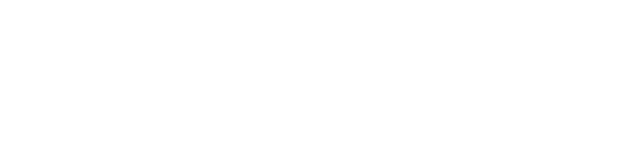
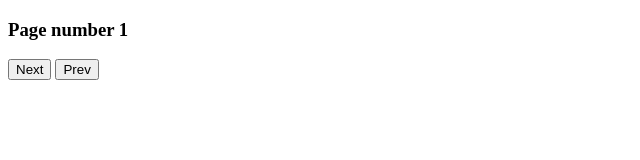
Before and after one commit to acciojob/github-issues-js-sumit7057416306, a website: page main.html in a window 1280 px wide. Shown: the whole page, without its empty margins (0-640 px from the left). Drawn offline with Linux system fonts and the light colour scheme.

Commit message:
Update main.html

```diff
--- a/main.html
+++ b/main.html
@@ -7,7 +7,10 @@
 </head>
 
 <body>
-	<!-- the entire body must be written by student -->
+	<h3>Page number <span>1</span></h3>
+	<button id="load_next">Next</button>
+	<button id="load_prev" >Prev</button>
+
     <script type="text/javascript" src="./script.js">
 </script>
 
```
